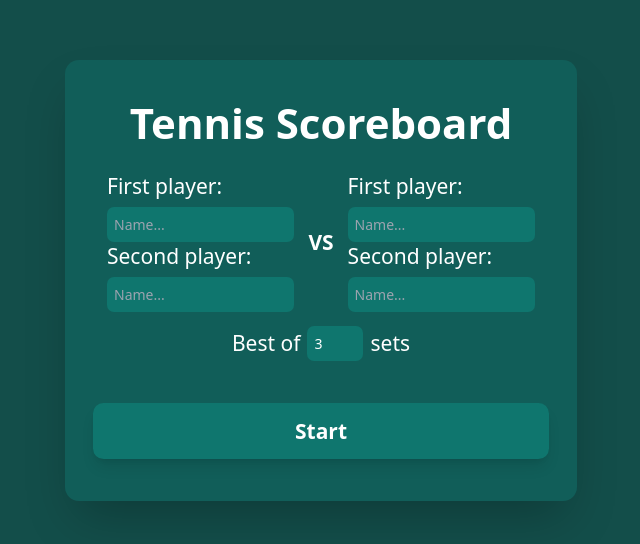
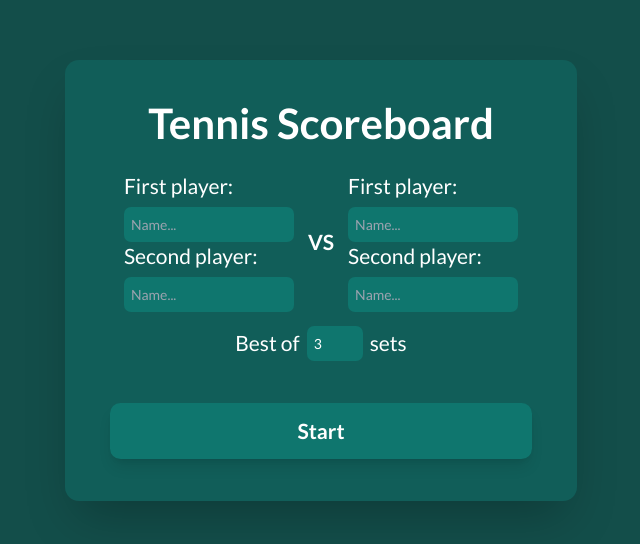
Before and after one commit to Shysh-Oleksandr/tennis-scoreboard, a React (Create React App) app: page / in a window 1280 px wide. Shown: the part 120-664 px from the top of the page, without its empty margins (319-959 px from the left). Built offline with nearby package versions, Linux system fonts and the light colour scheme.

Commit message:
Changed font to Lato.

```diff
--- a/public/index.html
+++ b/public/index.html
@@ -15,6 +15,12 @@
       user's mobile device or desktop. See https://developers.google.com/web/fundamentals/web-app-manifest/
     -->
     <link rel="manifest" href="%PUBLIC_URL%/manifest.json" />
+    <link rel="preconnect" href="https://fonts.googleapis.com" />
+    <link rel="preconnect" href="https://fonts.gstatic.com" crossorigin />
+    <link
+      href="https://fonts.googleapis.com/css2?family=Lato:wght@300;400;700&display=swap"
+      rel="stylesheet"
+    />
     <!--
       Notice the use of %PUBLIC_URL% in the tags above.
       It will be replaced with the URL of the `public` folder during the build.
--- a/src/index.css
+++ b/src/index.css
@@ -35,6 +35,7 @@
 body,
 #root {
   @apply bg-teal-900;
+  font-family: "Lato", sans-serif;
   height: 100%;
   width: 100%;
   font-size: 100%;
```
